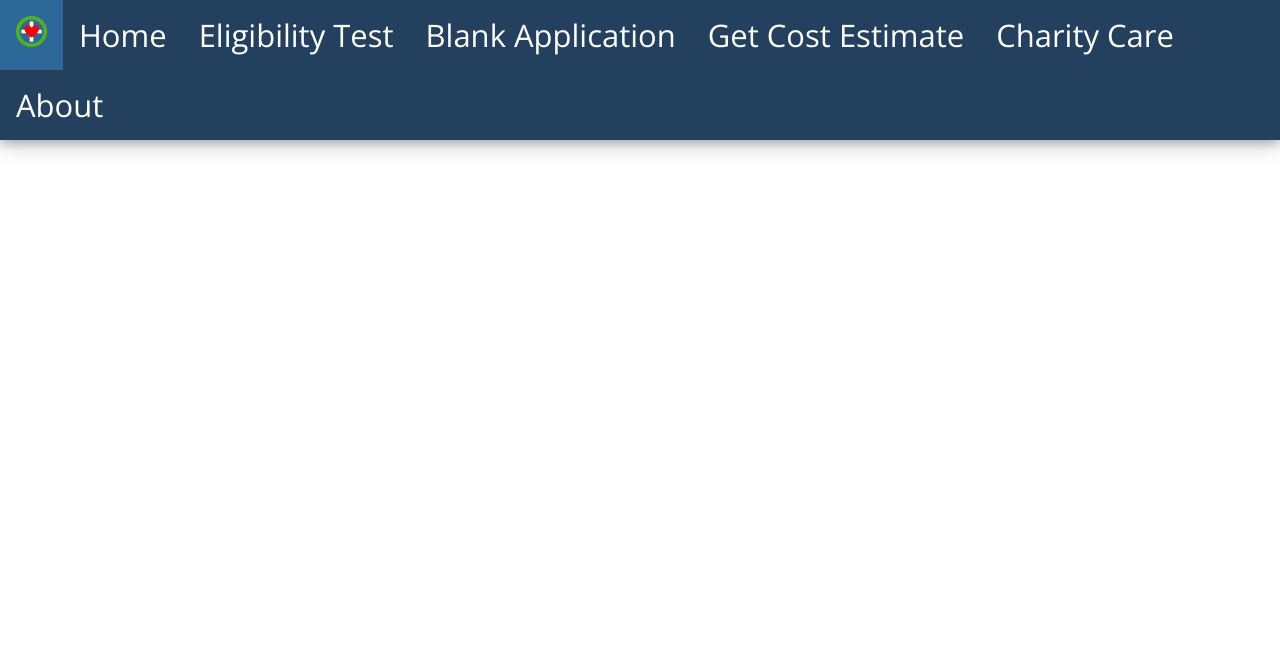
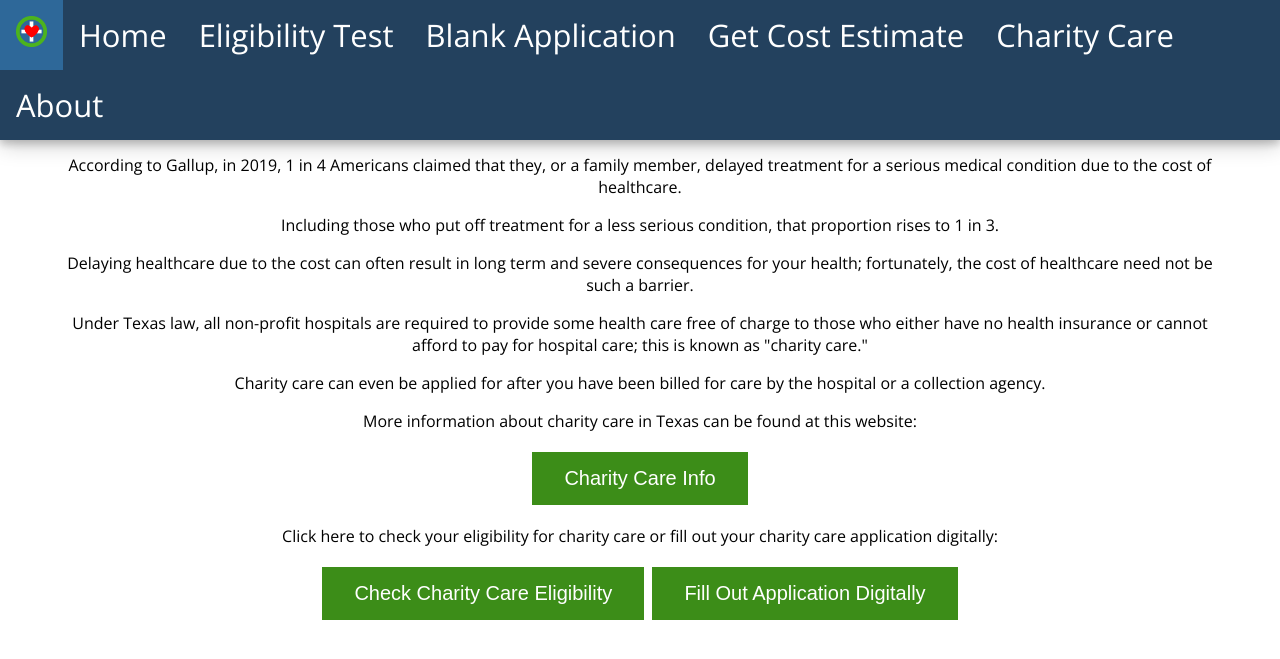
Before and after one commit to alexeberes/EVRIHEALTH, a Flask app: page /charitycare in a window 1280 px wide. Shown: the top 659 px of the page. Run offline with Flask 2, Linux system fonts and the light colour scheme.

Commit message:
Updated About Pages

```diff
--- a/webapp/app.py
+++ b/webapp/app.py
@@ -62,12 +62,10 @@
     createpdf.delete_file("static/{}".format(session['pdf_id']))
     return render_template("home.html")
 
-#TODO: create about us page
 @app.route("/about")
 def display_about():
     return render_template("about.html")
 
-#TODO: create about charity care page
 @app.route("/charitycare")
 def display_charity_care():
     return render_template("charity_care.html")
@@ -150,7 +148,7 @@
             household_size = session['household_size'],
             estimated_annual_income = session['estimated_annual_income'],
             balance_due = session['estimated_cost'],
-            is_estimate = " (Estimate)"
+            is_estimate = ""
     )
 
 @app.route("/medicallyresult", methods = ["POST", "GET"])
--- a/webapp/templates/charity_care.html
+++ b/webapp/templates/charity_care.html
@@ -4,4 +4,18 @@
 {% endblock %}
 {% block bodycontent %}
 <h1>About Charity Care</h1>
+<p>According to Gallup, in 2019, 1 in 4 Americans claimed that they, or a family member, delayed treatment for a serious medical condition due to the cost of healthcare.</p>
+<p>Including those who put off treatment for a less serious condition, that proportion rises to 1 in 3.</p>
+<p>Delaying healthcare due to the cost can often result in long term and severe consequences for your health; fortunately, the cost of healthcare need not be such a barrier.</p>
+<p>Under Texas law, all non-profit hospitals are required to provide some health care free of charge to those who either have no health insurance or cannot afford to pay for hospital care; this is known as "charity care."</p>
+<p>Charity care can even be applied for after you have been billed for care by the hospital or a collection agency.</p>
+<p>More information about charity care in Texas can be found at this website:</p>
+<form>
+    <button class="btn" onclick="window.open('https://www2.texasattorneygeneral.gov/faq/access-to-health-care-qa','_blank'); return false;">Charity Care Info</button>
+</form>
+<p>Click here to check your eligibility for charity care or fill out your charity care application digitally:</p>
+<form>
+    <button class="btn" type="submit" formaction="/financiallytest">Check Charity Care Eligibility</button>
+    <button class="btn" type="submit" formaction="/completeapplication">Fill Out Application Digitally</button>
+</form>
 {% endblock bodycontent %}
--- a/webapp/templates/home.html
+++ b/webapp/templates/home.html
@@ -5,7 +5,11 @@
 {% block bodycontent %}
 <h1>EVRIHEALTH</h1>
 <img src="static/EVRIHEALTH_logoalt.png" alt="EVRIHEALTH">
-<h2>Because everyone deserves access to healthcare</h2>
+<h2>Because everyone deserves access to healthcare.</h2>
+<h4>Over 80 million Americans report delaying medical treatment every year due to the cost of healthcare.</h4>
+<h3>It doesn't have to be this way!</h3>
+<p>Under Texas law, all non-profit hospitals are required to offer free or discounted medical treatment through charity care programs to individuals who can't afford to pay the cost.</p>
+<p>Using this free online tool, you can check to see if you are eligible to receive charity care from within the Texas Health hsopital system and fill out the application digitally, or get an estimate on the cost of your medical care.</p>
 <form>
     <button class="btn" type="submit" formaction="/financiallytest">See if You Quality</button>
     <button class="btn" type="submit" formaction="/charitycare">Learn More</button>
```
Also changed, not shown: webapp/templates/about.html (+11 -0 lines).
